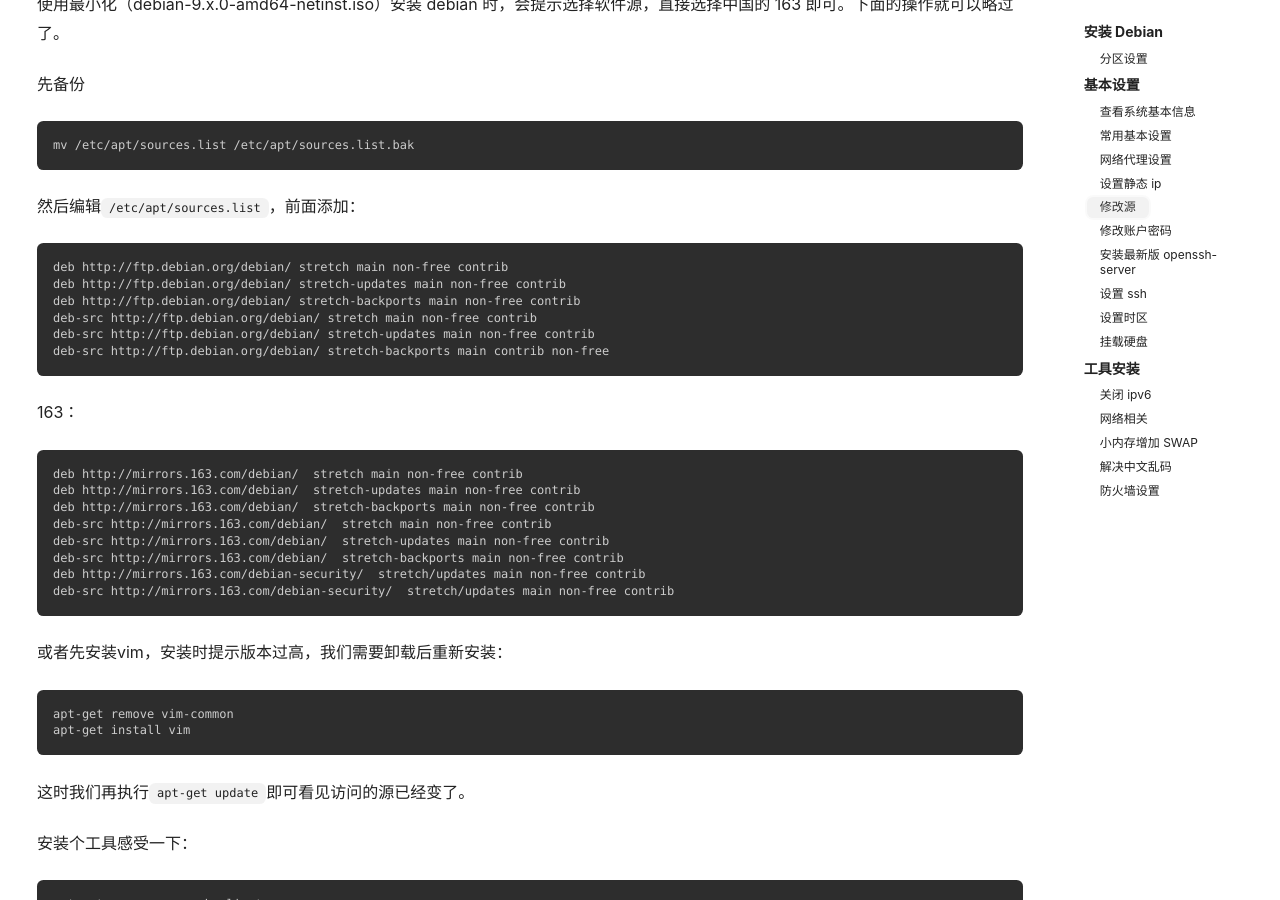
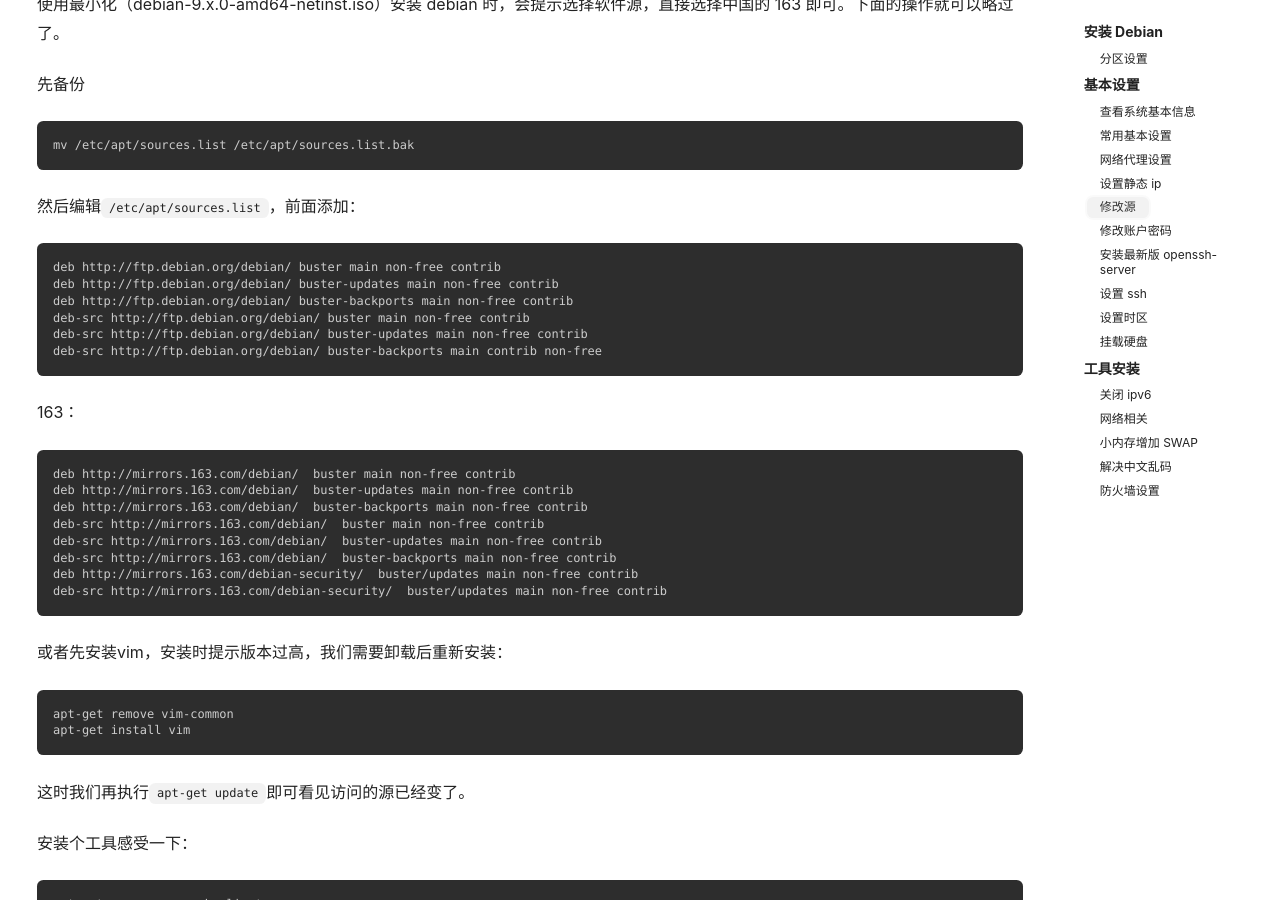
Before and after one commit to thianda91/thianda91.github.io, a Jekyll site: the page built from _posts/2018-07-30-learn-debian-hand-by-hand.md, in a window 1280 px wide and 900 px high, scrolled down 4320 px. Built offline with Jekyll 4.4.1, drawn with Linux system fonts in a browser that asks for light colours; nearby versions of some CDN libraries; comment, search, counter and statistics services are not loaded; some of the changed text lies outside the part shown.

````diff
--- a/_posts/2018-07-30-learn-debian-hand-by-hand.md
+++ b/_posts/2018-07-30-learn-debian-hand-by-hand.md
@@ -204,25 +204,25 @@ mv /etc/apt/sources.list /etc/apt/sources.list.bak
 然后编辑`/etc/apt/sources.list`，前面添加：
 
 ```
-deb http://ftp.debian.org/debian/ stretch main non-free contrib
-deb http://ftp.debian.org/debian/ stretch-updates main non-free contrib
-deb http://ftp.debian.org/debian/ stretch-backports main non-free contrib
-deb-src http://ftp.debian.org/debian/ stretch main non-free contrib
-deb-src http://ftp.debian.org/debian/ stretch-updates main non-free contrib
-deb-src http://ftp.debian.org/debian/ stretch-backports main contrib non-free
+deb http://ftp.debian.org/debian/ buster main non-free contrib
+deb http://ftp.debian.org/debian/ buster-updates main non-free contrib
+deb http://ftp.debian.org/debian/ buster-backports main non-free contrib
+deb-src http://ftp.debian.org/debian/ buster main non-free contrib
+deb-src http://ftp.debian.org/debian/ buster-updates main non-free contrib
+deb-src http://ftp.debian.org/debian/ buster-backports main contrib non-free
 ```
 
 163：
 
 ```
-deb http://mirrors.163.com/debian/  stretch main non-free contrib
-deb http://mirrors.163.com/debian/  stretch-updates main non-free contrib
-deb http://mirrors.163.com/debian/  stretch-backports main non-free contrib
-deb-src http://mirrors.163.com/debian/  stretch main non-free contrib
-deb-src http://mirrors.163.com/debian/  stretch-updates main non-free contrib
-deb-src http://mirrors.163.com/debian/  stretch-backports main non-free contrib
-deb http://mirrors.163.com/debian-security/  stretch/updates main non-free contrib
-deb-src http://mirrors.163.com/debian-security/  stretch/updates main non-free contrib
+deb http://mirrors.163.com/debian/  buster main non-free contrib
+deb http://mirrors.163.com/debian/  buster-updates main non-free contrib
+deb http://mirrors.163.com/debian/  buster-backports main non-free contrib
+deb-src http://mirrors.163.com/debian/  buster main non-free contrib
+deb-src http://mirrors.163.com/debian/  buster-updates main non-free contrib
+deb-src http://mirrors.163.com/debian/  buster-backports main non-free contrib
+deb http://mirrors.163.com/debian-security/  buster/updates main non-free contrib
+deb-src http://mirrors.163.com/debian-security/  buster/updates main non-free contrib
 ```
 
 或者先安装vim，安装时提示版本过高，我们需要卸载后重新安装：
@@ -432,6 +432,15 @@ dpkg-reconfigure locales
 
 > debian 9 通常不会有此问题，若显示乱码可能是 ssh 客户端没有设置 UFT-8，需要修改客户端设置。
 
+若`cat`中文正常， 而在 `nano`或`vim`中中文乱码，则需在`~/.bashrc`中配置：
+
+```sh
+export LANG="en_US.UTF-8"
+export LC_CTYPE="zh_CN.UTF-8"
+```
+
+
+
 ### 防火墙设置
 
 默认已安装了`iptables`，需要了解如何配置。
````
Also changed, not shown: other parts of _posts/2018-07-30-learn-debian-hand-by-hand.md (+2 -2 lines), _posts/2018-12-27-install-nextcloud.md (+32 -4 lines).
